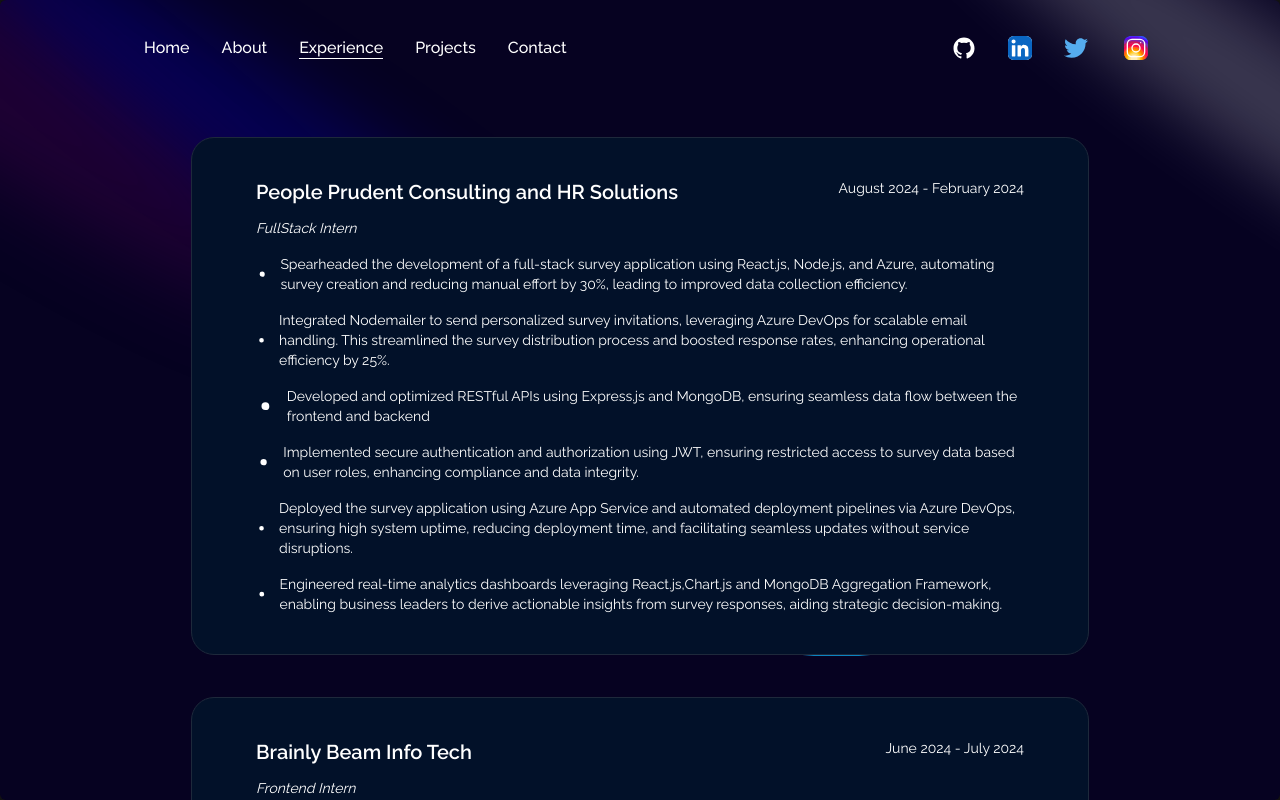
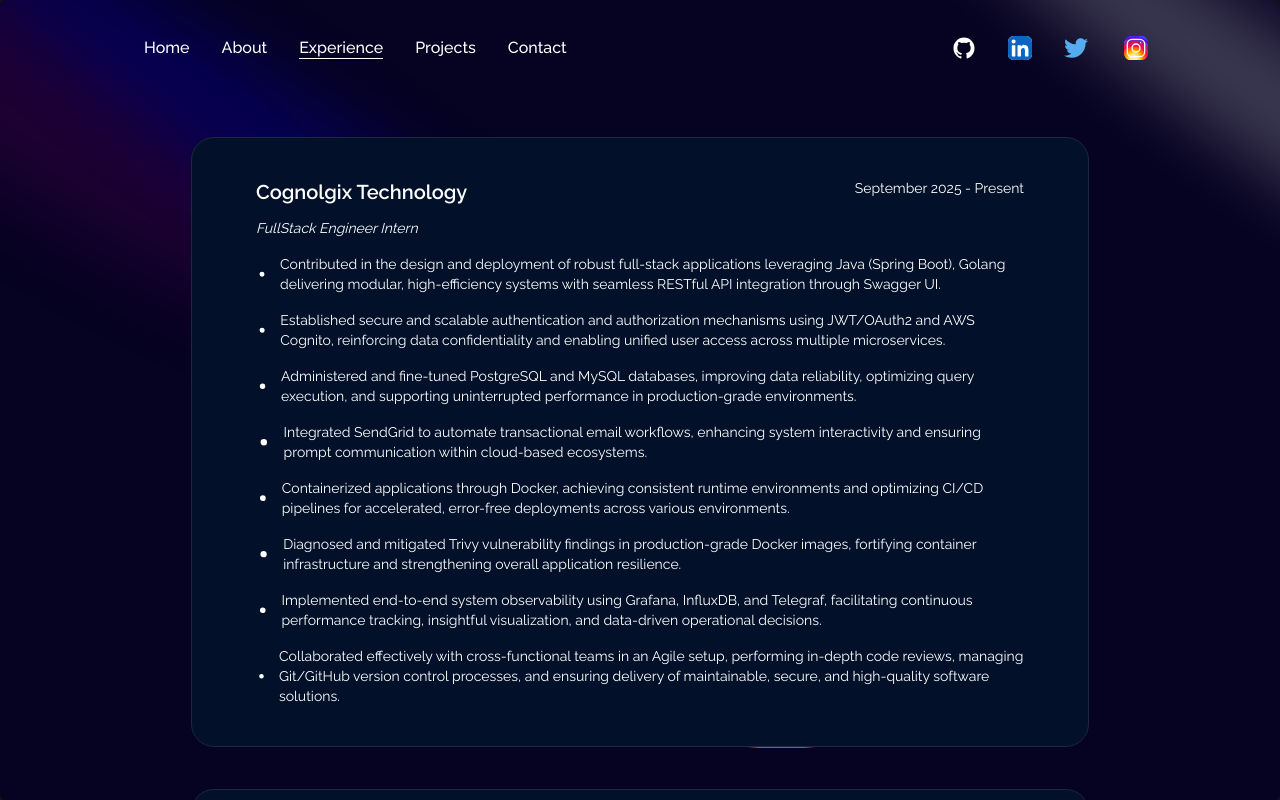
Before and after one commit to SiddhantKandi/portfolio, a Next.js app: page /experience in a window 1280 px wide. Shown: the top 800 px of the page. Built offline with nearby package versions, Linux system fonts and the light colour scheme.

Commit message:
Added cognologxi experience (#1)

```diff
--- a/src/data/experiences.ts
+++ b/src/data/experiences.ts
@@ -1,9 +1,25 @@
 import { IExperience } from "./types";
 
-const experiences : Array<IExperience> = [
+const experiences: Array<IExperience> = [
+  {
+    company: "Cognolgix Technology",
+    role: "FullStack Engineer Intern",
+    work: [
+      "Contributed in the design and deployment of robust full-stack applications leveraging Java (Spring Boot), Golang delivering modular, high-efficiency systems with seamless RESTful API integration through Swagger UI.",
+      "Established secure and scalable authentication and authorization mechanisms using JWT/OAuth2 and AWS Cognito, reinforcing data confidentiality and enabling unified user access across multiple microservices.",
+      "Administered and fine-tuned PostgreSQL and MySQL databases, improving data reliability, optimizing query execution, and supporting uninterrupted performance in production-grade environments.",
+      "Integrated SendGrid to automate transactional email workflows, enhancing system interactivity and ensuring prompt communication within cloud-based ecosystems.",
+      "Containerized applications through Docker, achieving consistent runtime environments and optimizing CI/CD pipelines for accelerated, error-free deployments across various environments.",
+      "Diagnosed and mitigated Trivy vulnerability findings in production-grade Docker images, fortifying container infrastructure and strengthening overall application resilience.",
+      "Implemented end-to-end system observability using Grafana, InfluxDB, and Telegraf, facilitating continuous performance tracking, insightful visualization, and data-driven operational decisions.",
+      "Collaborated effectively with cross-functional teams in an Agile setup, performing in-depth code reviews, managing Git/GitHub version control processes, and ensuring delivery of maintainable, secure, and high-quality software solutions.",
+    ],
+    joining_date: "September 2025",
+    ending_date: "Present",
+  },
   {
     company: "People Prudent Consulting and HR Solutions",
-    role: "FullStack Intern",
+    role: "FullStack Engineer Intern",
     work: [
       "Spearheaded the development of a full-stack survey application using React.js, Node.js, and Azure, automating survey creation and reducing manual effort by 30%, leading to improved data collection efficiency.",
       "Integrated Nodemailer to send personalized survey invitations, leveraging Azure DevOps for scalable email handling. This streamlined the survey distribution process and boosted response rates, enhancing operational efficiency by 25%.",
@@ -13,7 +29,7 @@
       "Engineered real-time analytics dashboards leveraging React.js,Chart.js and MongoDB Aggregation Framework, enabling business leaders to derive actionable insights from survey responses, aiding strategic decision-making.",
     ],
     joining_date: "August 2024",
-    ending_date: "February 2024"
+    ending_date: "February 2024",
   },
   {
     company: "Brainly Beam Info Tech",
@@ -27,8 +43,8 @@
       "Ensured a fully responsive design with Tailwind CSS, delivering a fast-loading, mobile-friendly experience that catered to users across various devices.",
     ],
     joining_date: "June 2024",
-    ending_date: "July 2024"
+    ending_date: "July 2024",
   },
-]
+];
 
 export default experiences;
```
